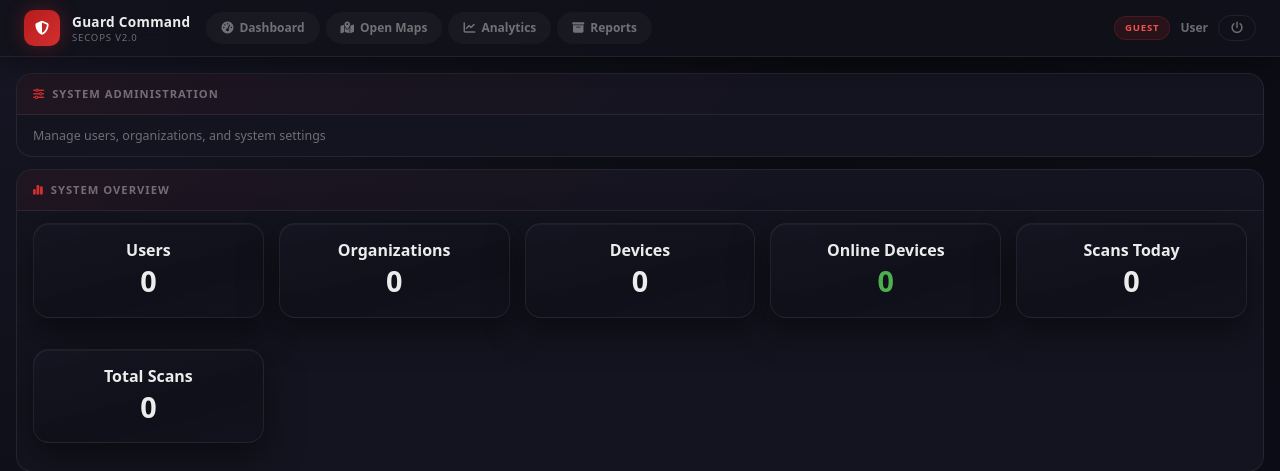
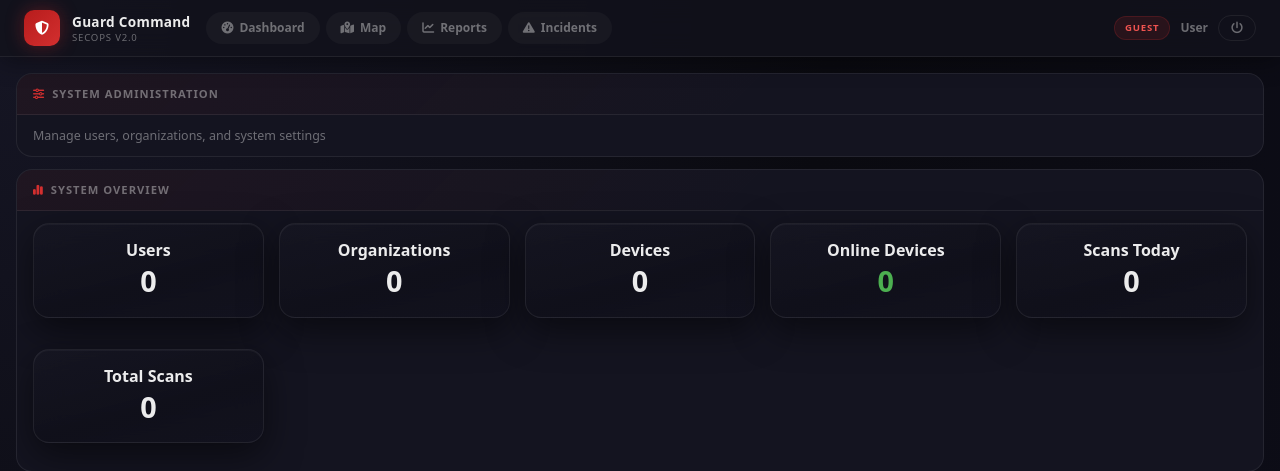
Before and after one commit to johnson254/Guardtour, a Django app: page /control/ in a window 1280 px wide. Shown: the top 471 px of the page. Run offline with Django 4.2, Linux system fonts and the light colour scheme; the visitor is signed in with stand-in values (Sample User, id 1); data that the repository does not hold is empty; some libraries are stand-ins or nearby versions.

Commit message:
fix: nav bar now renders all pages via dynamic JS
- base_template.html uses renderNav() to build links dynamically
- Added: Routes, Mission Builder, Live Dispatch, Fleet, Dashboard, Map, Reports, Incidents
- Role-based visibility preserved (admin/dispatcher/supervisor/guard)
- Uses htmx SPA navigation (hx-get, hx-target=#spa-content)
- Removed unused base_app.html (was a duplicate base template)

Co-By: opencode

```diff
--- a/templates/base_template.html
+++ b/templates/base_template.html
@@ -82,14 +82,14 @@
                 const isAdmin = role === 'admin' && !isSystemAdmin;
                 const showAll = !hasRole;
                 const links = [
+                    { url: '/routes/', name: 'Routes', icon: 'fa-route', allow: [isAdmin, isDispatcher].some(Boolean) },
+                    { url: '/mission-builder/', name: 'Mission Builder', icon: 'fa-calendar-check', allow: [isAdmin, isDispatcher].some(Boolean) },
+                    { url: '/dispatch/', name: 'Live Dispatch', icon: 'fa-satellite-dish', allow: [isAdmin, isDispatcher].some(Boolean) },
+                    { url: '/manage/', name: 'Fleet', icon: 'fa-microchip', allow: [isAdmin, isSupervisor, isDispatcher].some(Boolean) },
                     { url: '/dashboard/', name: 'Dashboard', icon: 'fa-gauge-high', allow: showAll || [isAdmin, isSupervisor, isGuard, isDispatcher].some(Boolean) },
-                    { url: '/map-view/', name: 'Open Maps', icon: 'fa-map-location-dot', allow: showAll || [isAdmin, isSupervisor, isDispatcher].some(Boolean) },
-                    { url: '/routes/', name: 'Routes Dispatch', icon: 'fa-route', allow: [isAdmin, isDispatcher].some(Boolean) },
-                    { url: '/mission-builder/', name: 'Mission Builder', icon: 'fa-clipboard-list', allow: [isAdmin, isDispatcher].some(Boolean) },
-                    { url: '/dispatch/', name: 'Mission Control', icon: 'fa-satellite-dish', allow: [isAdmin, isDispatcher].some(Boolean) },
-                    { url: '/incidents/', name: 'Analytics', icon: 'fa-chart-line', allow: showAll || [isAdmin, isSupervisor, isGuard, isDispatcher].some(Boolean) },
-                    { url: '/manage/', name: 'Manage', icon: 'fa-gears', allow: [isAdmin, isSupervisor, isDispatcher].some(Boolean) },
-                    { url: '/analytics/', name: 'Reports', icon: 'fa-box-archive', allow: showAll || [isAdmin, isSupervisor, isGuard, isDispatcher].some(Boolean) },
+                    { url: '/map-view/', name: 'Map', icon: 'fa-map-location-dot', allow: showAll || [isAdmin, isSupervisor, isDispatcher].some(Boolean) },
+                    { url: '/analytics/', name: 'Reports', icon: 'fa-chart-line', allow: showAll || [isAdmin, isSupervisor, isGuard, isDispatcher].some(Boolean) },
+                    { url: '/incidents/', name: 'Incidents', icon: 'fa-triangle-exclamation', allow: showAll || [isAdmin, isSupervisor, isDispatcher].some(Boolean) },
                     { url: '/control/', name: 'SecOps Control', icon: 'fa-sliders', allow: isSystemAdmin },
                 ];
                 links.forEach(l => {
```
Also changed, not shown: .codebase-memory/artifact.json, 1 other file.
